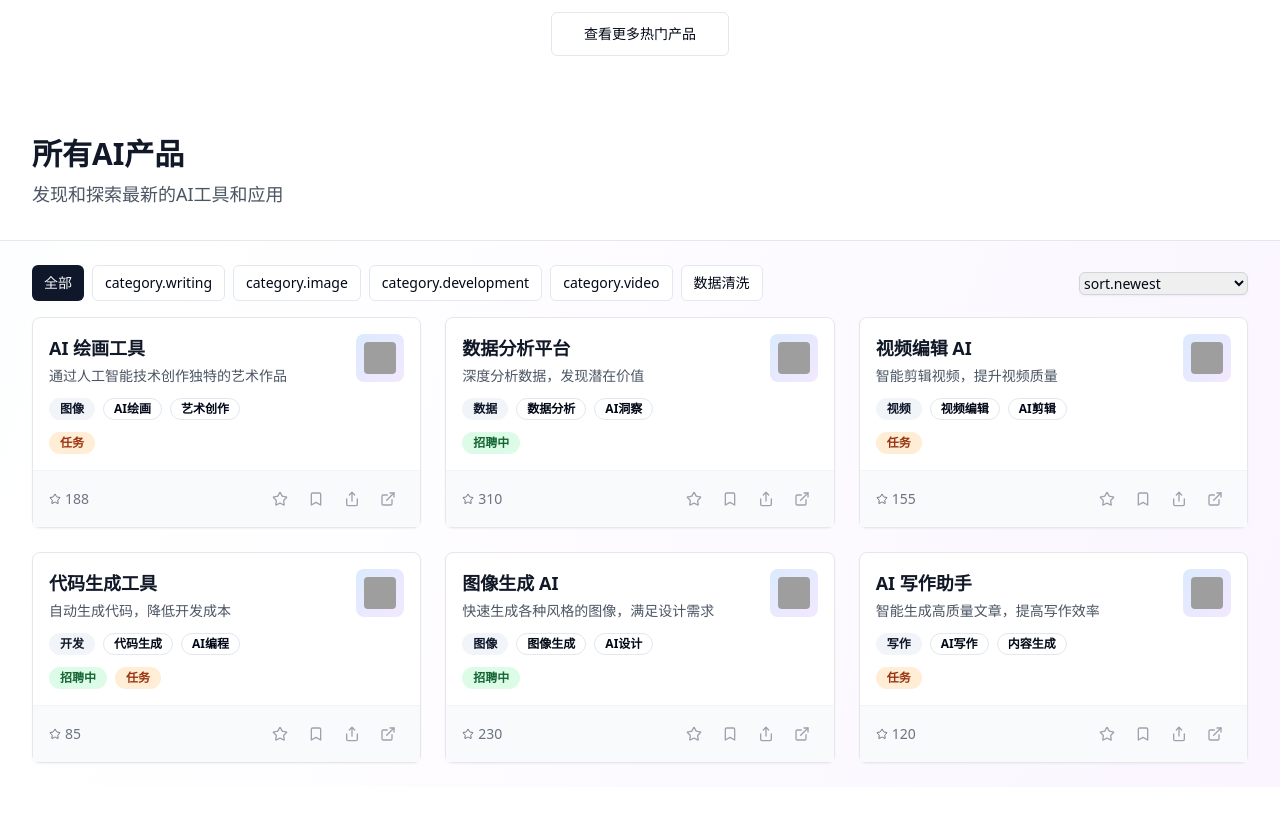
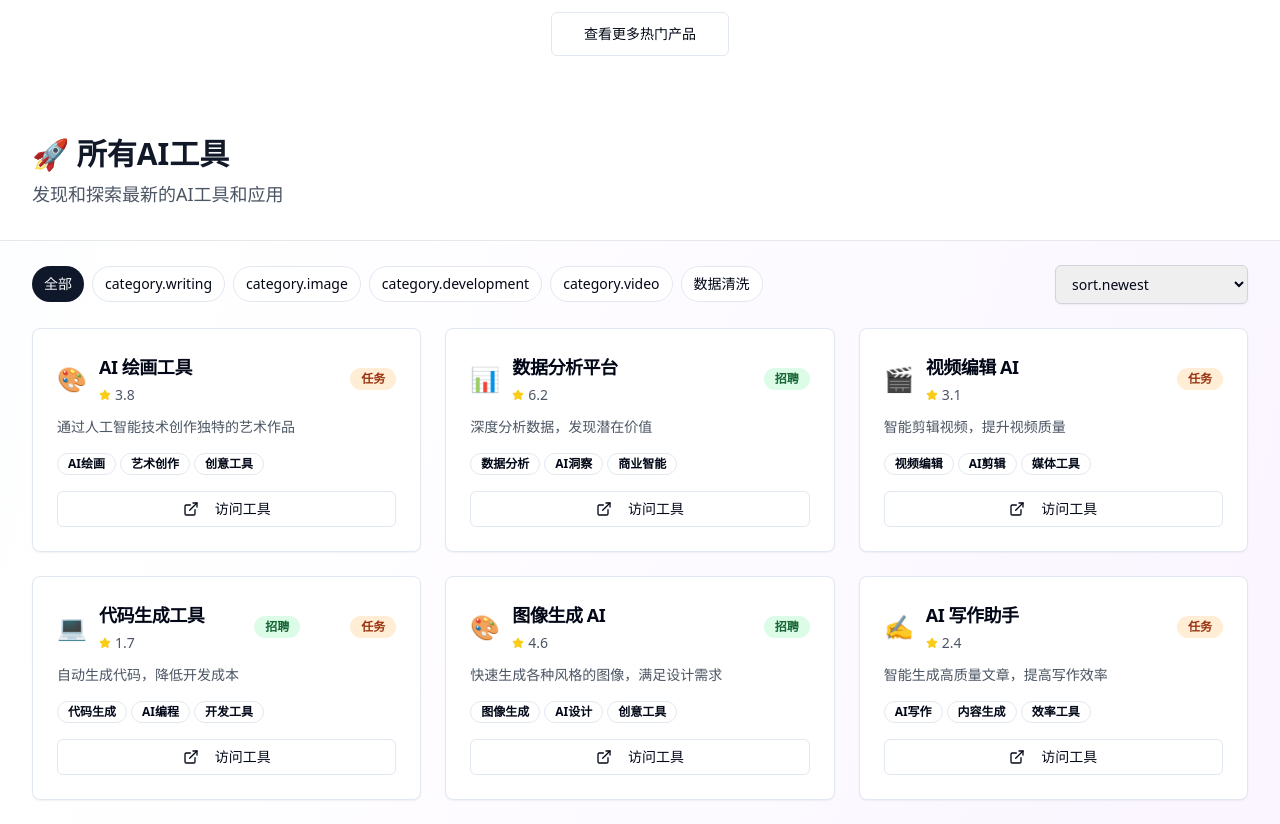
Before and after one commit to zmxzoe/product-ai-verse, a React (Vite) app: page / in a window 1280 px wide. Shown: the part 3420-4244 px from the top of the page. Before the commit the page ends 4207 px from the top, so only its background shows below. Built offline with nearby package versions, Linux system fonts and the light colour scheme; grey boxes are pictures that could not be loaded.

Commit message:
feat: Use navigation directory on index page
Use the navigation directory component on the index page to display AI tools.

```diff
--- a/src/components/MainProductsSection.tsx
+++ b/src/components/MainProductsSection.tsx
@@ -1,8 +1,11 @@
 
 import React from 'react';
 import { Button } from '@/components/ui/button';
-import ProductCard from '@/components/ProductCard';
+import { Card, CardContent, CardHeader, CardTitle } from '@/components/ui/card';
+import { Badge } from '@/components/ui/badge';
+import { useNavigate } from 'react-router-dom';
 import { useLanguage } from '@/contexts/LanguageContext';
+import { Star, ExternalLink } from 'lucide-react';
 
 interface Product {
   id: string;
@@ -44,27 +47,53 @@ const MainProductsSection = ({
   onShare
 }: MainProductsSectionProps) => {
   const { t } = useLanguage();
+  const navigate = useNavigate();
+
+  const handleVisitTool = (product: Product) => {
+    if (product.link.startsWith('http')) {
+      window.open(product.link, '_blank');
+    } else {
+      navigate(`/product/${product.id}`);
+    }
+  };
+
+  const getCategoryIcon = (category: string) => {
+    const iconMap: { [key: string]: string } = {
+      '写作': '✍️',
+      '图像': '🎨',
+      '开发': '💻',
+      '视频': '🎬',
+      '数据': '📊',
+      'writing': '✍️',
+      'image': '🎨',
+      'development': '💻',
+      'video': '🎬',
+      'data': '📊'
+    };
+    return iconMap[category] || '🤖';
+  };
 
   return (
     <>
       {/* Main Products Section Header */}
       <div className="bg-white border-b border-gray-200">
         <div className="max-w-7xl mx-auto px-4 sm:px-6 lg:px-8 py-8">
-          <h2 className="text-3xl font-bold text-gray-900">所有AI产品</h2>
+          <h2 className="text-3xl font-bold text-gray-900">🚀 所有AI工具</h2>
           <p className="mt-2 text-lg text-gray-600">发现和探索最新的AI工具和应用</p>
         </div>
       </div>
 
       {/* Filters and Products Grid */}
       <div className="max-w-7xl mx-auto px-4 sm:px-6 lg:px-8 py-6">
-        <div className="flex items-center justify-between mb-4">
-          <div className="inline-flex gap-2">
+        <div className="flex items-center justify-between mb-6">
+          <div className="flex flex-wrap gap-2">
             {categories.map(category => (
               <Button
                 key={category.id}
                 variant={selectedCategory === category.id ? "default" : "outline"}
                 onClick={() => setSelectedCategory(category.id)}
                 size="sm"
+                className="rounded-full"
               >
                 {category.name}
               </Button>
@@ -74,7 +103,7 @@ const MainProductsSection = ({
             <select
               value={sortBy}
               onChange={(e) => setSortBy(e.target.value)}
-              className="border border-gray-300 rounded-md shadow-sm focus:outline-none focus:ring-primary focus:border-primary sm:text-sm"
+              className="border border-gray-300 rounded-md shadow-sm focus:outline-none focus:ring-primary focus:border-primary sm:text-sm px-3 py-2"
             >
               <option value="newest">{t('sort.newest')}</option>
               <option value="priceLowToHigh">{t('sort.price_low_to_high')}</option>
@@ -83,17 +112,59 @@ const MainProductsSection = ({
           </div>
         </div>
 
-        <div className="grid grid-cols-1 sm:grid-cols-2 lg:grid-cols-3 gap-6">
+        <div className="grid grid-cols-1 md:grid-cols-2 lg:grid-cols-3 gap-6">
           {products.map(product => (
-            <ProductCard
-              key={product.id}
-              product={product}
-              onLike={onLike}
-              onBookmark={onBookmark}
-              onShare={onShare}
-            />
+            <Card key={product.id} className="hover:shadow-lg transition-all duration-300 hover:-translate-y-1">
+              <CardHeader className="pb-3">
+                <div className="flex items-center justify-between">
+                  <div className="flex items-center gap-3">
+                    <span className="text-2xl">{getCategoryIcon(product.category)}</span>
+                    <div>
+                      <CardTitle className="text-lg">{product.name}</CardTitle>
+                      <div className="flex items-center gap-1 mt-1">
+                        <Star className="h-3 w-3 text-yellow-400 fill-yellow-400" />
+                        <span className="text-sm text-gray-600">{(product.likes / 50).toFixed(1)}</span>
+                      </div>
+                    </div>
+                  </div>
+                  {product.hasJobs && (
+                    <Badge variant="secondary" className="bg-green-100 text-green-800">招聘</Badge>
+                  )}
+                  {product.hasTasks && (
+                    <Badge variant="secondary" className="bg-orange-100 text-orange-800">任务</Badge>
+                  )}
+                </div>
+              </CardHeader>
+              <CardContent>
+                <p className="text-sm text-gray-600 mb-4 line-clamp-2">{product.description}</p>
+                <div className="flex flex-wrap gap-1 mb-4">
+                  {product.tags.slice(0, 3).map((tag, index) => (
+                    <Badge key={index} variant="outline" className="text-xs">
+                      {tag}
+                    </Badge>
+                  ))}
+                </div>
+                <Button
+                  onClick={() => handleVisitTool(product)}
+                  variant="outline"
+                  className="w-full"
+                  size="sm"
+                >
+                  <ExternalLink className="h-4 w-4 mr-2" />
+                  访问工具
+                </Button>
+              </CardContent>
+            </Card>
           ))}
         </div>
+
+        {products.length === 0 && (
+          <div className="text-center py-12">
+            <div className="text-6xl mb-4">🤖</div>
+            <h3 className="text-lg font-medium text-gray-900 mb-2">没有找到相关工具</h3>
+            <p className="text-gray-500">尝试调整筛选条件或选择其他分类</p>
+          </div>
+        )}
       </div>
     </>
   );
```
